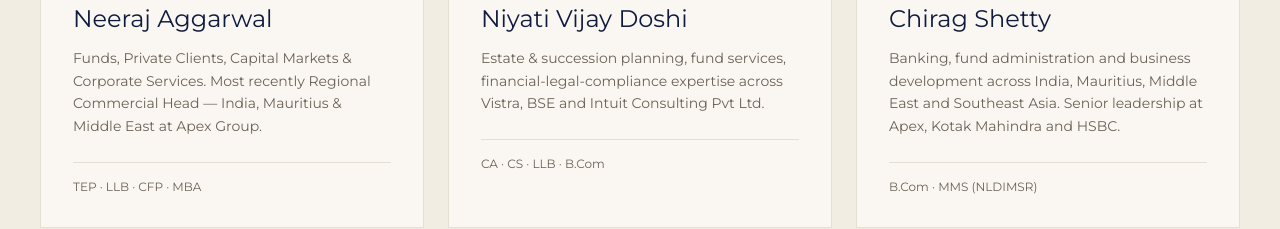
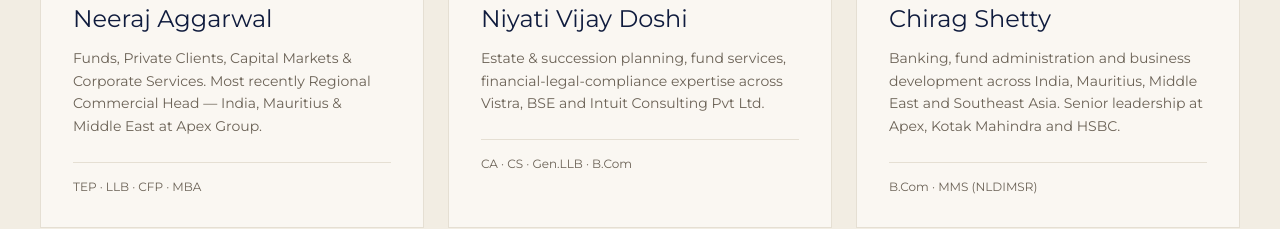
Before and after one commit to Whitetrust/Whitetrust-Website, a Next.js app: page / in a window 1280 px wide. Shown: the part 4480-4709 px from the top of the page. Built offline with nearby package versions, Linux system fonts and the light colour scheme; no server answers.

Commit message:
Updated founder details

```diff
--- a/src/app/page.tsx
+++ b/src/app/page.tsx
@@ -196,7 +196,7 @@ function Approach() {
 function FoundersStrip() {
   const founders = [
     { slug: "neeraj-aggarwal", name: "Neeraj Aggarwal", role: "Founder & CEO", years: "25", bio: "Funds, Private Clients, Capital Markets & Corporate Services. Most recently Regional Commercial Head — India, Mauritius & Middle East at Apex Group.", quals: "TEP · LLB · CFP · MBA", photo: photos.founderNeeraj },
-    { slug: "niyati-doshi", name: "Niyati Vijay Doshi", role: "Founder & COO", years: "15", bio: "Estate & succession planning, fund services, financial-legal-compliance expertise across Vistra, BSE and Intuit Consulting Pvt Ltd.", quals: "CA · CS · LLB · B.Com", photo: photos.founderNiyati },
+    { slug: "niyati-doshi", name: "Niyati Vijay Doshi", role: "Founder & COO", years: "15", bio: "Estate & succession planning, fund services, financial-legal-compliance expertise across Vistra, BSE and Intuit Consulting Pvt Ltd.", quals: "CA · CS · Gen.LLB · B.Com", photo: photos.founderNiyati },
     { slug: "chirag-shetty", name: "Chirag Shetty", role: "Founder & CBO", years: "20+", bio: "Banking, fund administration and business development across India, Mauritius, Middle East and Southeast Asia. Senior leadership at Apex, Kotak Mahindra and HSBC.", quals: "B.Com · MMS (NLDIMSR)", photo: photos.founderChirag },
   ];
   return (
```
